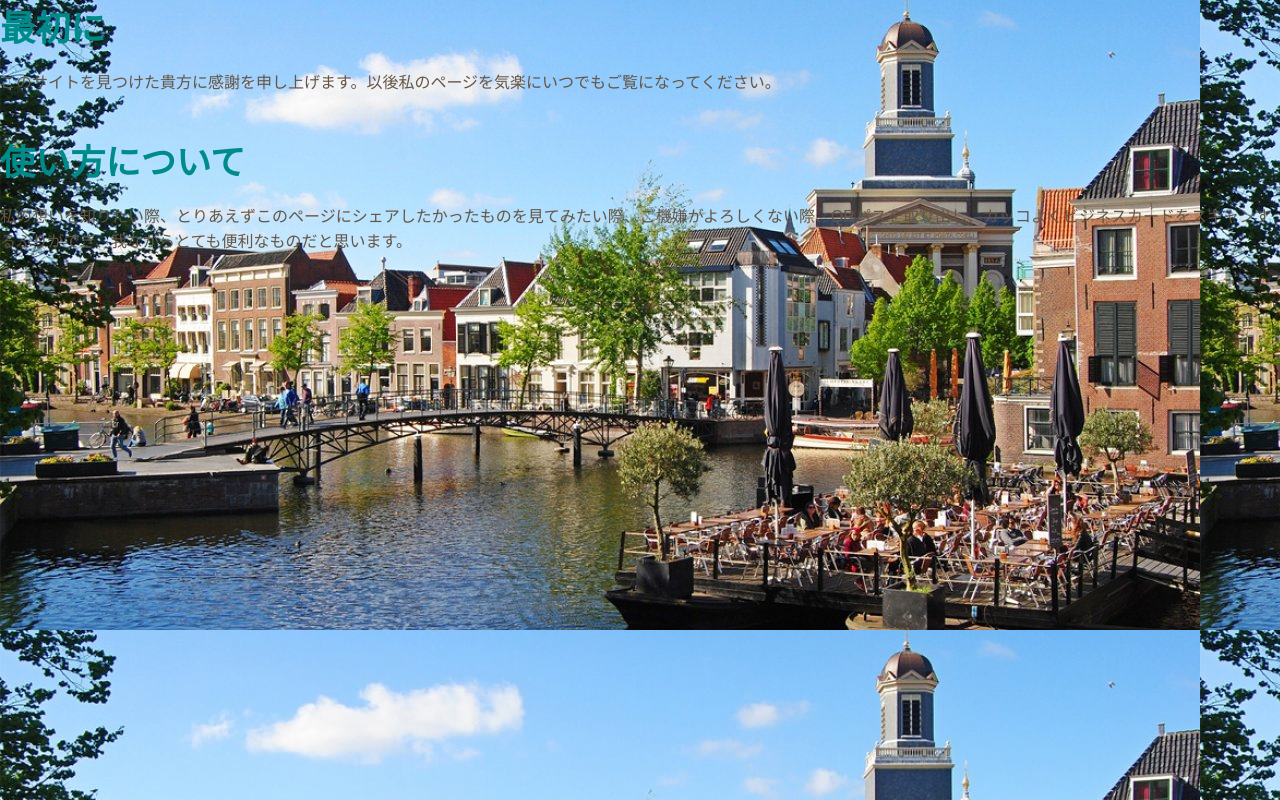
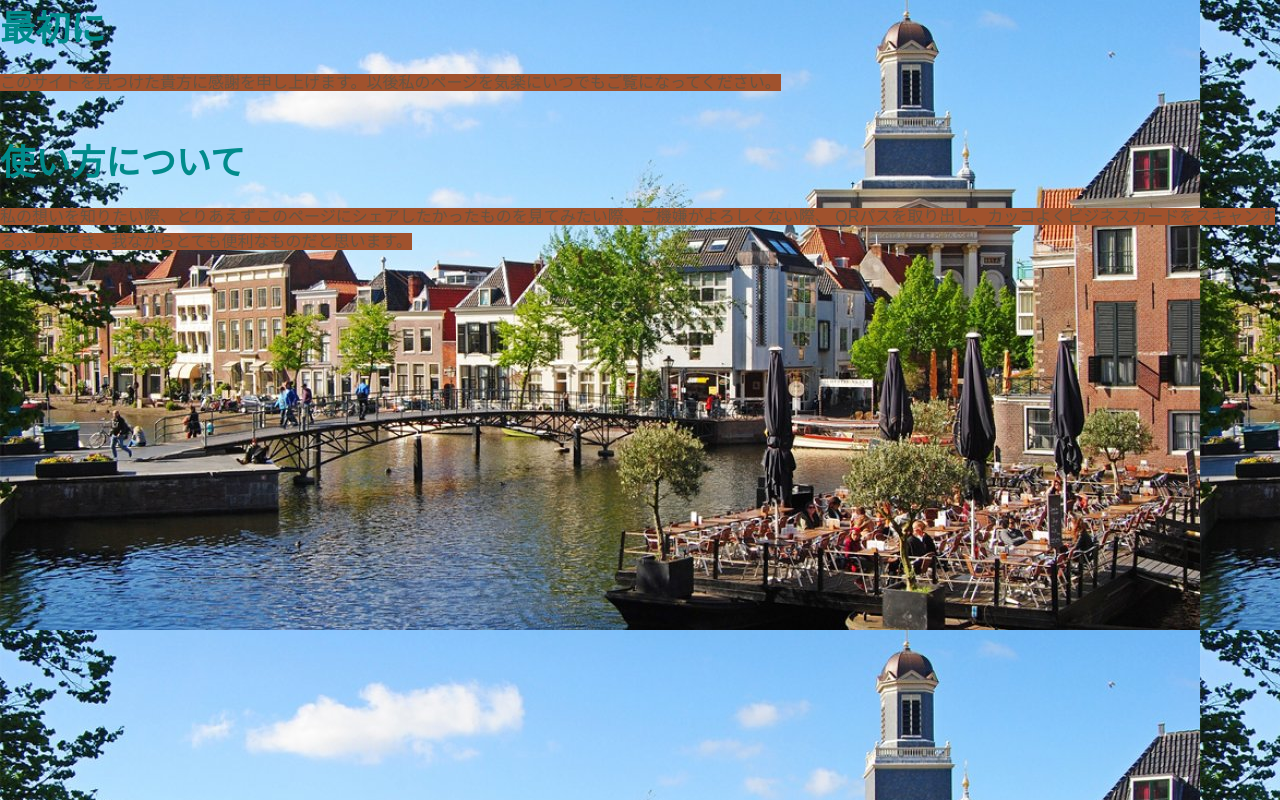
Before and after one commit to dalalouli/for-ryosei, a plain HTML site: page index.html in a window 1280 px wide. Drawn offline with Linux system fonts and the light colour scheme.

Commit message:
Update index.html

```diff
--- a/index.html
+++ b/index.html
@@ -11,11 +11,11 @@
 <body background="leiden-netherlands.jpg">
   <main>
     <h1>最初に</h1>
-    <p style="background-color:sienna;">
-    <p>このサイトを見つけた貴方に感謝を申し上げます。以後私のページを気楽にいつでもご覧になってください。</p>
+    <p><span style="background-color:sienna;">このサイトを見つけた貴方に感謝を申し上げます。以後私のページを気楽にいつでもご覧になってください。</span></p>
     <br>
     <h1>使い方について</h1>
-    <p>私の想いを知りたい際、とりあえずこのページにシェアしたかったものを見てみたい際、ご機嫌がよろしくない際、QRパスを取り出し、カッコよくビジネスカードをスキャンするふりができ、我ながらとても便利なものだと思います。</p>
+    <p><span style="background-color:sienna;">私の想いを知りたい際、とりあえずこのページにシェアしたかったものを見てみたい際、ご機嫌がよろしくない際、
+      QRパスを取り出し、カッコよくビジネスカードをスキャンするふりができ、我ながらとても便利なものだと思います。</span></p>
     <br>
     </article>
   </main>
```
